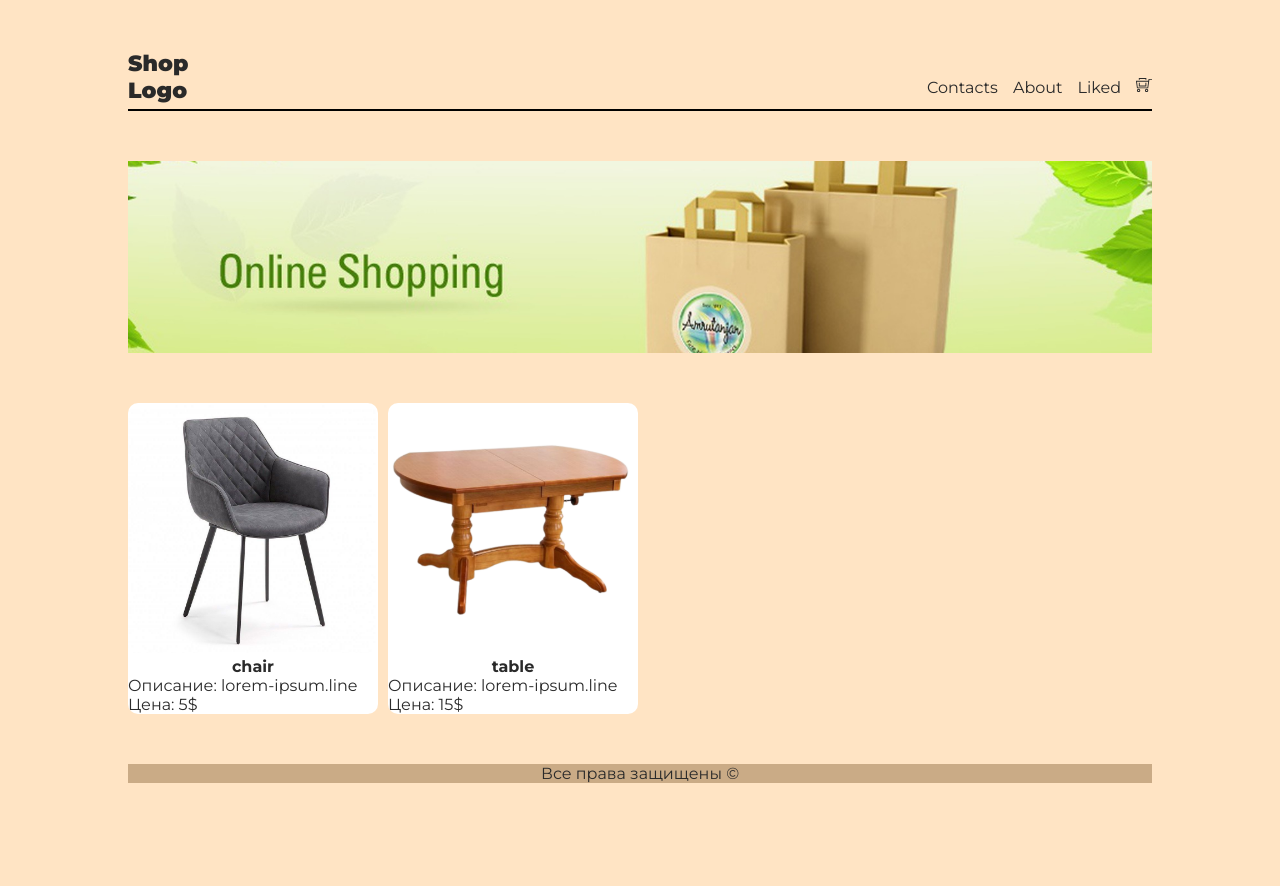
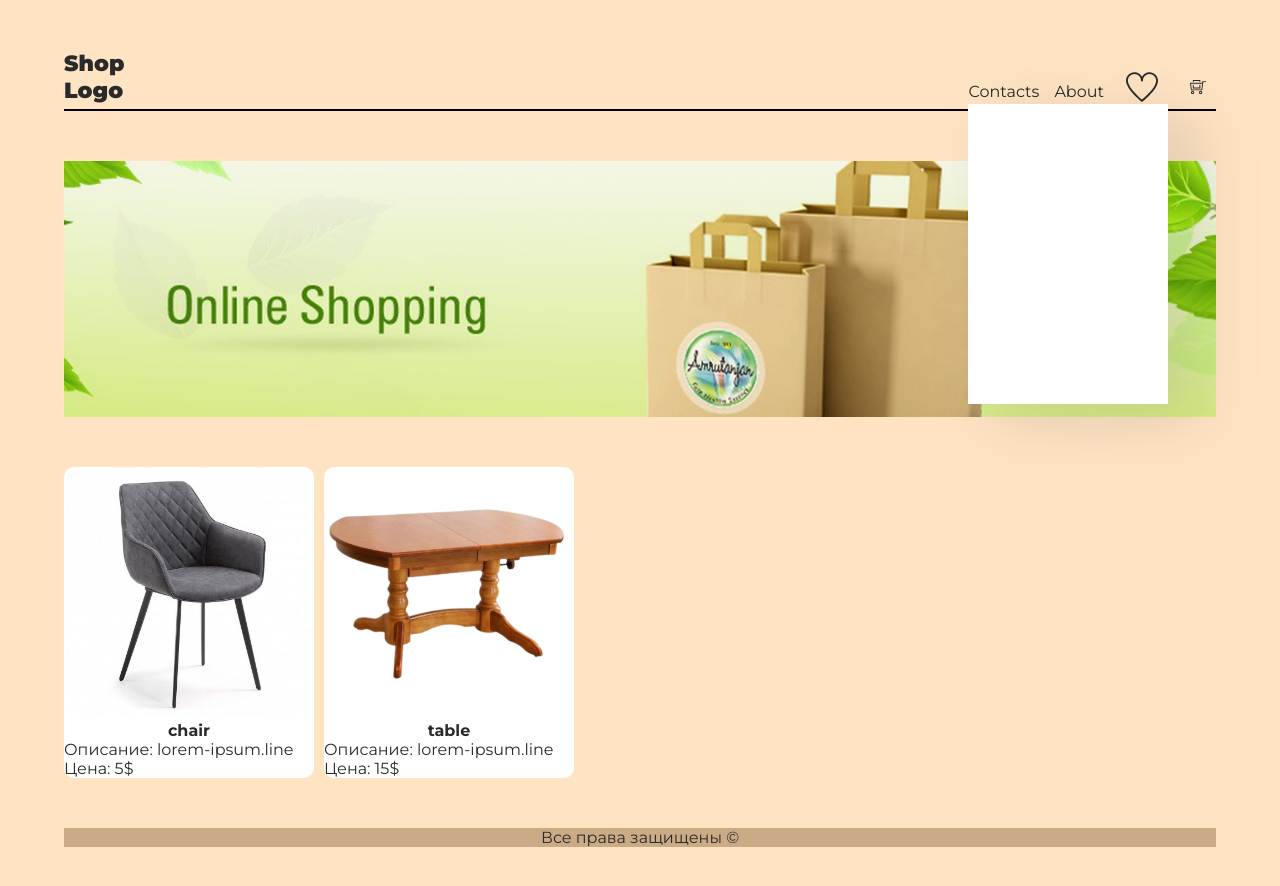
Before and after one commit to aleks-vs/shop-project, a React (Create React App) app in the folder lesson-shop/: page / in a window 1280 px wide. Both pictures are taken after a click on the item 1144 px from the left and 87 px from the top of the page. Shown: the top 886 px of the page. Before the commit the page ends 833 px from the top, so only its background shows below. Built offline with nearby package versions, Linux system fonts and the light colour scheme.

Commit message:
added cart&likes buttons

```diff
--- a/lesson-shop/package.json
+++ b/lesson-shop/package.json
@@ -9,6 +9,7 @@
     "react": "^18.3.1",
     "react-dom": "^18.3.1",
     "react-icon": "^1.0.0",
+    "react-icons": "^5.2.1",
     "react-scripts": "5.0.1",
     "web-vitals": "^2.1.0"
   },
--- a/lesson-shop/src/components/CardItem.js
+++ b/lesson-shop/src/components/CardItem.js
@@ -1,5 +1,5 @@
 const CardItem = (props) => {
-  console.log("props", props.props.name);
+  // console.log("props", props.props.name);
 
   return (
       <ul className="item-card">
--- a/lesson-shop/src/components/Header.js
+++ b/lesson-shop/src/components/Header.js
@@ -1,7 +1,10 @@
-import React from "react";
-import { TfiShoppingCartFull } from "react-icons/tfi";
+import React, { useState } from "react";
+import { TfiShoppingCartFull, TfiHeart } from "react-icons/tfi";
 
 export default function Header() {
+  let [cartOpen, setCartOpen] = useState(false);
+  let [likesOpen, setLikesOpen] = useState(false);
+
   return (
     <header>
       <nav>
@@ -13,10 +16,22 @@ export default function Header() {
         <ul className="navigation">
           <li>Contacts</li>
           <li>About</li>
-          <li>Liked</li>
-          <li><TfiShoppingCartFull/></li>
+          <li>
+            <TfiHeart
+              onClick={() => setLikesOpen((likesOpen = !likesOpen))}
+              className={`header-icons ${likesOpen && "active"}`}
+            />
+          </li>
+          <li>
+            <TfiShoppingCartFull
+              onClick={() => setCartOpen((cartOpen = !cartOpen))}
+              className={`header-icons ${cartOpen && "active"}`}
+            />
+          </li>
         </ul>
       </nav>
+      {cartOpen && <div className="cart-window"></div>}
+      {likesOpen && <div className="likes-window"></div>}
       <div className="devider"></div>
       <div className="banner-height">
         <div className="header-banner"></div>
--- a/lesson-shop/src/components/Main.js
+++ b/lesson-shop/src/components/Main.js
@@ -2,8 +2,7 @@ import items from "../data/items";
 import CardItem from "./CardItem";
 
 const Main = () => {
-    console.log("first", items[0]);
-    return (
+       return (
     < div className='items-list'>
     {
         items.map((item) => <CardItem key={item.id} props={item} />
--- a/lesson-shop/src/index.css
+++ b/lesson-shop/src/index.css
@@ -1,4 +1,5 @@
 @import url('https://fonts.googleapis.com/css2?family=Montserrat:ital,wght@0,100..900;1,100..900&display=swap');
+
 
 *{
   margin: 0;
@@ -17,7 +18,12 @@ margin-top: 5px;
   background-color: black;
 }
 .App{
-  margin: 50px 10vw;
+  margin: 50px 5vw;
+}
+
+/* ////////////////////////////////////////// About header */
+header{
+  position: relative;
 }
 .logo{
   font-weight: 900;
@@ -36,24 +42,46 @@ margin-top: 5px;
 .navigation li:hover{
   opacity: 0.5;
 }
+.header-icons{
+  padding: 2px;
+  width: 2em;
+  margin-left: 5px;
+  transition: transform 500ms ease;
+}
+.header-icons:hover,.header-icons.active {
+ transform:scale(2);
+}
+.cart-window{
+  position: absolute;
+  right: 0;
+  background-color: #fff;
+  width: 200px;
+  height: 300px;
+  z-index: 100;
+  box-shadow: 28px 15px 61px 7px rgba(0, 0, 0, 0.1);
+}
+
+.likes-window {
+  position: absolute;
+  right: 3em;
+  background-color: #fff;
+  width: 200px;
+  height: 300px;
+  z-index: 100;
+  box-shadow: 28px 15px 61px 7px rgba(0, 0, 0, 0.1);
+}
+
 header .header-banner{
   position: relative;
   background: url('./img/headbg.jpg') no-repeat;
 background-size: cover;
 background-position: center center;
-  width: 80vw;
-  height: 15vw;
+  width: 100%;
+  height: 20vw;
   margin: 50px 0;
 }
-/* .header-banner::after{
-  content: 'по выгодным ценам :-)';
-  color: rgb(122, 122, 122);
-  font-size: 13px;
-  font-weight: 600;
-  position: absolute;
-  top: 70%;
-  left: 10%;
-} */
+
+/* ////////////////////////////////////////// About items */
 .items-list {
   display: flex;
   gap: 10px;
@@ -78,6 +106,7 @@ background-position: center center;
   transform: scale(1.05);
 }
 
+/* ////////////////////////////////////////// About footer */
 footer{
   text-align: center;
   margin-top:50px;
```
Also changed, not shown: 1 other file (tests, documents, lock files or other folders).
